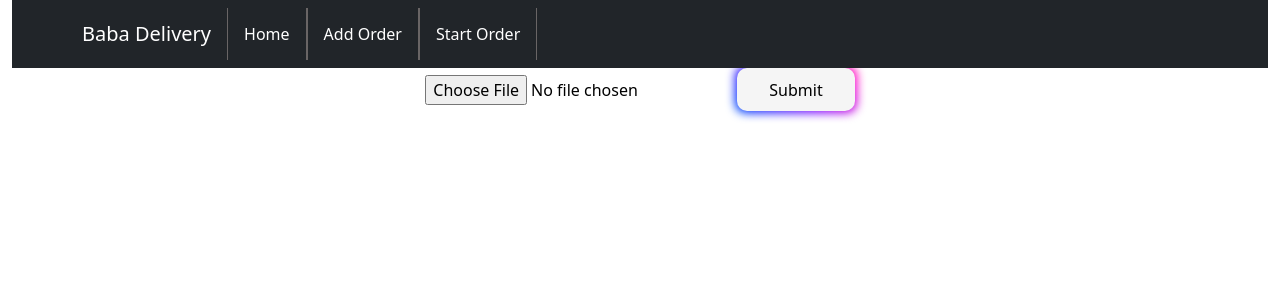
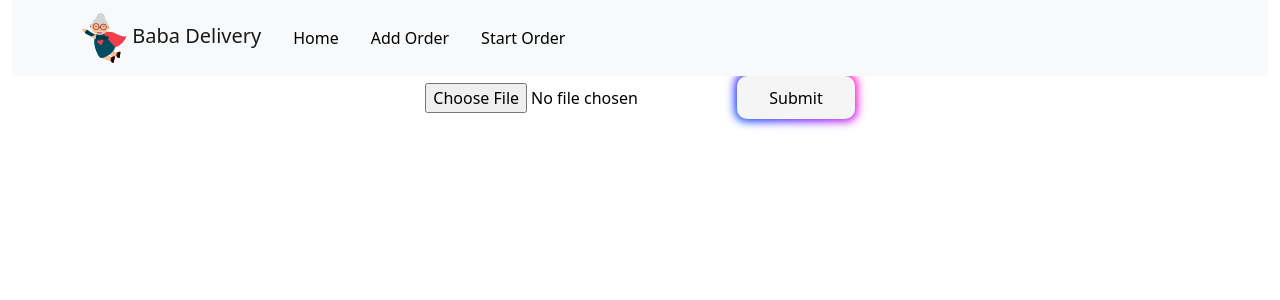
Before and after one commit to jovanat455/baba, a React (Create React App) app: page / in a window 1280 px wide. Shown: the top 300 px of the page. Built offline with nearby package versions, Linux system fonts and the light colour scheme.

Commit message:
changed color and logo

```diff
--- a/src/App.css
+++ b/src/App.css
@@ -138,15 +138,13 @@
 
 .menuList {
   display: block;
-  color: white;
+  color: black;
   text-align: center;
   padding: 14px 16px;
   text-decoration: none;
-  border-left: 1px solid rgb(105, 101, 101);
-  border-right: 1px solid rgb(105, 101, 101);
 }
 
 .menuList:hover {
-  background-color: rgba(61, 60, 60, 0.5);
-  color: #61dafb;
+  background-color: #ef3e4c;
+  color: white;
 }
--- a/src/Pages/NotFound.js
+++ b/src/Pages/NotFound.js
@@ -1,3 +1,4 @@
+import Alert from 'react-bootstrap/Alert';
 import React from "react";
 import Container from 'react-bootstrap/Container';
 import Image from "react-bootstrap/Image";
@@ -6,7 +7,10 @@ function NotFound() {
   return (
     <Container className='StartOrder'>
       <Image src={`${process.env.PUBLIC_URL}/assets/images/404.webp`} alt="Page not found" fluid />
-
+      <Alert variant="danger">
+        <h1>404!</h1>
+        <Alert.Heading>Oh snap! You got an error!</Alert.Heading>
+      </Alert>
     </Container>
   );
 }
--- a/src/components/NavbarLayout.js
+++ b/src/components/NavbarLayout.js
@@ -2,13 +2,17 @@ import { Outlet, Link } from "react-router-dom";
 import Container from 'react-bootstrap/Container';
 import Navbar from 'react-bootstrap/Navbar';
 import Nav from 'react-bootstrap/Nav';
+import Image from "react-bootstrap/Image";
 
 const NavBarLayout = () => {
   return (
     <>
-      <Navbar bg='dark' variant='dark' expand="lg" sticky='top'>
+      <Navbar bg='light' variant='light' expand="lg" sticky='top'>
         <Container>
-          <Navbar.Brand href="/">Baba Delivery</Navbar.Brand>
+          <Navbar.Brand href="/">
+            <Image src={`${process.env.PUBLIC_URL}/favicon.png`} alt="Page not found" fluid />{' '}
+            Baba Delivery
+          </Navbar.Brand>
           <Navbar.Toggle aria-controls="basic-navbar-nav" />
           <Navbar.Collapse id="basic-navbar-nav">
             <Nav className="me-auto">
```
Also changed, not shown: public/favicon.png.
